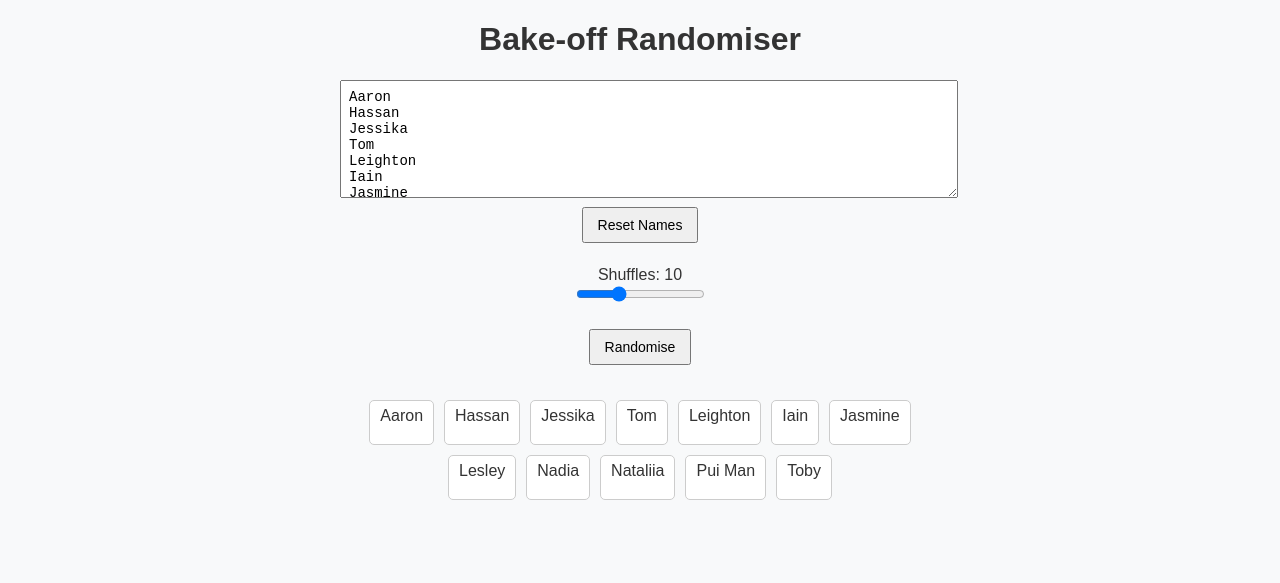
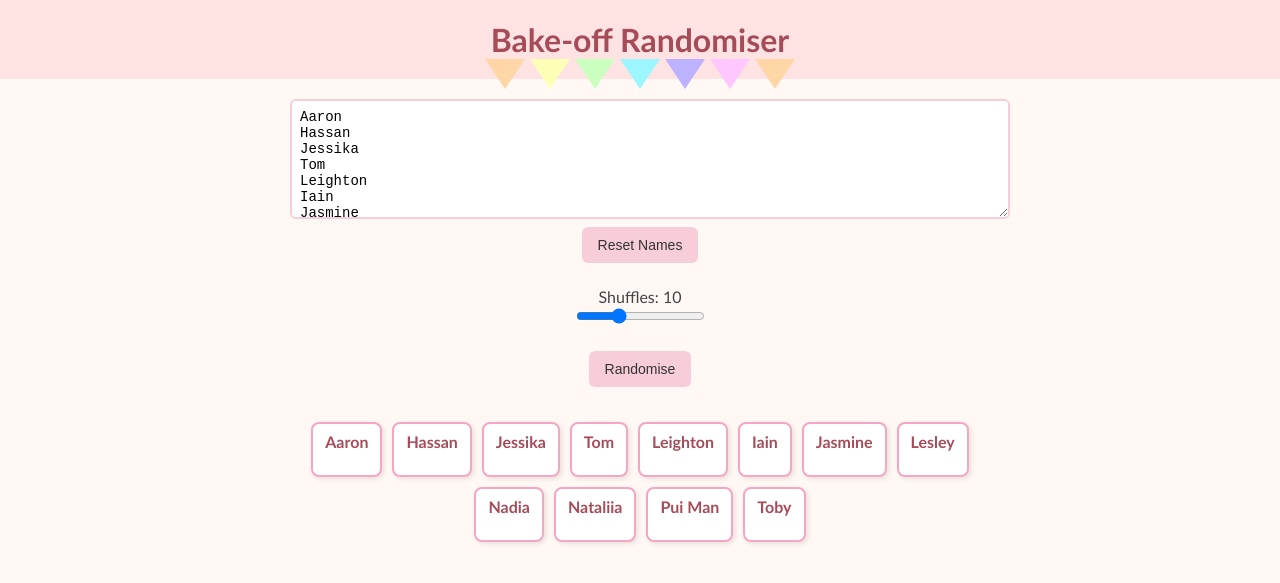
Before and after one commit to b-kennedy0/b-kennedy0.github.io, a Jekyll site: the page apps/bakeoff.html, which Jekyll copies as it is, in a window 1280 px wide. Shown: the top 583 px of the page. Built offline with Jekyll 4.4.1, drawn with Linux system fonts in a browser that asks for light colours.

Commit message:
Update bakeoff.html

```diff
--- a/apps/bakeoff.html
+++ b/apps/bakeoff.html
@@ -5,72 +5,148 @@
   <title>Bake-off Randomiser</title>
   <style>
     body {
-      font-family: Arial, sans-serif;
-      margin: 20px;
-      background: #f8f9fa;
-      color: #333;
+      font-family: "Trebuchet MS", Arial, sans-serif;
+      margin: 0;
+      background: #fff8f5;
+      color: #444;
     }
-    h1 {
+
+    header {
+      background: #ffe3e3;
+      padding: 20px;
+      text-align: center;
+      position: relative;
+    }
+
+    header h1 {
+      margin: 0;
+      font-size: 2em;
+      color: #a64c59;
+    }
+
+    /* Bunting */
+    .bunting {
+      position: absolute;
+      bottom: -10px;
+      left: 0;
+      width: 100%;
+      display: flex;
+      justify-content: center;
+      gap: 5px;
+    }
+
+    .bunting div {
+      width: 0;
+      height: 0;
+      border-left: 20px solid transparent;
+      border-right: 20px solid transparent;
+      border-top: 30px solid;
+    }
+
+    .bunting div:nth-child(1) { border-top-color: #ffd6a5; }
+    .bunting div:nth-child(2) { border-top-color: #fdffb6; }
+    .bunting div:nth-child(3) { border-top-color: #caffbf; }
+    .bunting div:nth-child(4) { border-top-color: #9bf6ff; }
+    .bunting div:nth-child(5) { border-top-color: #bdb2ff; }
+    .bunting div:nth-child(6) { border-top-color: #ffc6ff; }
+    .bunting div:nth-child(7) { border-top-color: #ffd6a5; }
+
+    .controls, .groups, .shuffle-area {
+      margin: 20px auto;
+      max-width: 700px;
       text-align: center;
     }
-    .controls, .groups, .shuffle-area {
-      margin: 20px auto;
-      max-width: 600px;
-      text-align: center;
-    }
+
     textarea {
       width: 100%;
       height: 100px;
       font-size: 14px;
       padding: 8px;
+      border: 2px solid #f8cdda;
+      border-radius: 6px;
+      background: #fff;
     }
+
     button {
       margin: 5px;
-      padding: 8px 14px;
+      padding: 10px 16px;
       font-size: 14px;
       cursor: pointer;
+      border-radius: 6px;
+      border: none;
+      background: #f8cdda;
+      color: #333;
+      transition: background 0.3s ease;
     }
+
+    button:hover {
+      background: #f5a6c4;
+    }
+
     .shuffle-area {
       display: flex;
       flex-wrap: wrap;
       justify-content: center;
       gap: 10px;
       margin-top: 30px;
-      min-height: 100px;
+      min-height: 120px;
     }
+
     .name-card {
-      background: white;
-      border: 1px solid #ccc;
-      padding: 6px 10px;
-      border-radius: 5px;
+      background: #fff;
+      border: 2px solid #f5a6c4;
+      padding: 8px 12px;
+      border-radius: 8px;
       transition: transform 0.4s ease, background 0.4s ease;
+      font-weight: bold;
+      color: #a64c59;
+      box-shadow: 2px 2px 5px rgba(0,0,0,0.1);
     }
+
     .highlight {
-      background: #d1ecf1;
+      background: #ffe3e3;
     }
+
     .groups {
       display: flex;
       justify-content: space-around;
       margin-top: 30px;
+      flex-wrap: wrap;
+      gap: 15px;
     }
+
     .group-box {
       flex: 1;
+      min-width: 180px;
       margin: 0 5px;
       background: #fff;
-      border: 2px solid #007bff;
-      border-radius: 8px;
+      border: 3px dashed #f5a6c4;
+      border-radius: 12px;
       padding: 10px;
-      min-height: 120px;
+      min-height: 140px;
+      box-shadow: 3px 3px 6px rgba(0,0,0,0.1);
     }
+
     .group-box h3 {
       margin-top: 0;
       text-align: center;
-      color: #007bff;
+      color: #a64c59;
+    }
+
+    /* Decorative cupcake icon for group headers */
+    .group-box h3::before {
+      content: "🧁 ";
     }
   </style>
 </head>
 <body>
-  <h1>Bake-off Randomiser</h1>
+  <header>
+    <h1>Bake-off Randomiser</h1>
+    <div class="bunting">
+      <div></div><div></div><div></div><div></div>
+      <div></div><div></div><div></div>
+    </div>
+  </header>
 
   <div class="controls">
     <textarea id="nameInput">Aaron
@@ -96,9 +172,7 @@ Toby</textarea><br>
 
   <div class="shuffle-area" id="shuffleArea"></div>
 
-  <div class="groups" id="groupsOutput">
-    <!-- Groups will appear here -->
-  </div>
+  <div class="groups" id="groupsOutput"></div>
 
   <script>
     const defaultNames = [
@@ -122,12 +196,15 @@ Toby</textarea><br>
     });
 
     resetBtn.addEventListener("click", () => {
-      nameInput.value = defaultNames.join("\\n");
+      nameInput.value = defaultNames.join("\n");
       renderNames(defaultNames);
     });
 
     function getNames() {
-      let names = nameInput.value.split(/\\n|,/).map(n => n.trim()).filter(n => n);
+      let names = nameInput.value
+        .split(/\r?\n|,/)
+        .map(n => n.trim())
+        .filter(n => n);
       if (names.length > 12) {
         names = names.slice(0, 12);
       }
@@ -204,11 +278,11 @@ Toby</textarea><br>
       let text = "";
       const groups = groupsOutput.querySelectorAll(".group-box");
       groups.forEach(g => {
-        text += g.querySelector("h3").textContent + "\\n";
+        text += g.querySelector("h3").textContent + "\n";
         g.querySelectorAll("div:not(h3)").forEach(n => {
-          text += "- " + n.textContent + "\\n";
+          text += "- " + n.textContent + "\n";
         });
-        text += "\\n";
+        text += "\n";
       });
       navigator.clipboard.writeText(text).then(() => {
         alert("Groups copied to clipboard!");
```
Also changed, not shown: other parts of apps/bakeoff.html (+3 -6 lines).
